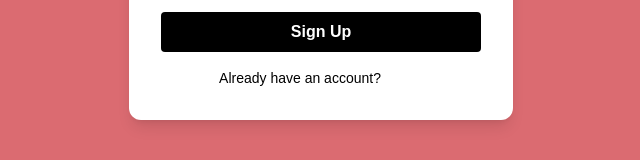
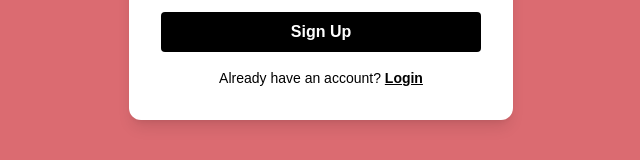
Before and after one commit to DParra657/Dawg-Donate, a Next.js app: page /signup in a window 1280 px wide. Shown: the part 446-606 px from the top of the page, without its empty margins (319-959 px from the left). Built offline with nearby package versions, Linux system fonts and the light colour scheme.

Commit message:
Update page.tsx

```diff
--- a/app/signup/page.tsx
+++ b/app/signup/page.tsx
@@ -80,7 +80,7 @@ export default function SignupPage() {
         {/* Link to login page */}
         <p className="text-sm mt-4 text-center text-black">
           Already have an account?{' '}
-          <Link href="/login" className="text-white font-bold underline">
+          <Link href="/login" className="text-black font-bold underline">
             Login
           </Link>
         </p>
```
